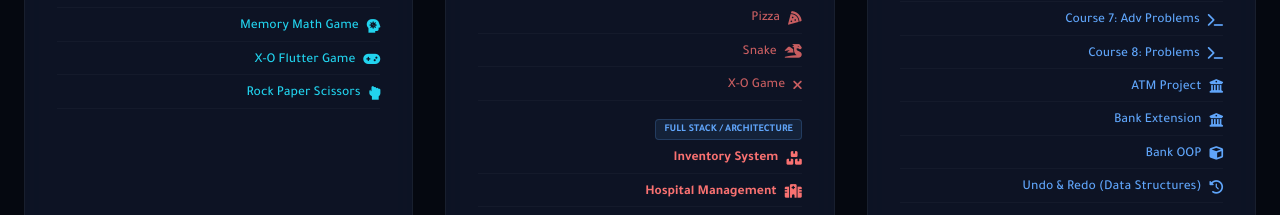
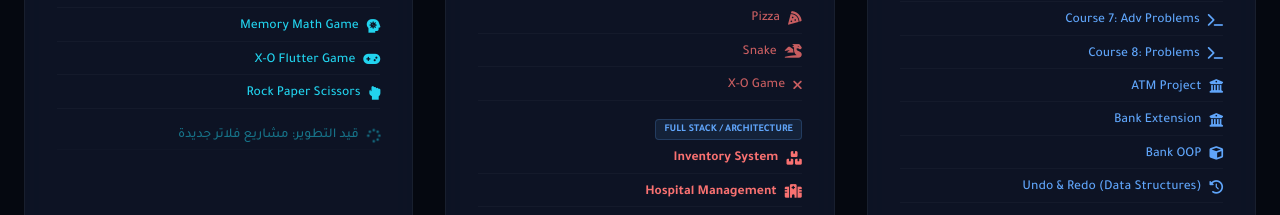
Before and after one commit to Albarafahed/MyPortfolio, a plain HTML site: page index.html in a window 1280 px wide. Shown: the part 1000-1215 px from the top of the page. Drawn offline with nearby package versions, Linux system fonts and the light colour scheme.

Commit message:
Update index.html

```diff
--- a/index.html
+++ b/index.html
@@ -84,18 +84,7 @@
 
 <body>
 
-    <!-- <nav class="fixed w-full z-50 glass">
-        <div class="max-w-7xl mx-auto px-6 py-4 flex justify-between items-center">
-            <div class="text-2xl font-extrabold gradient-text tracking-tighter italic underline decoration-blue-500">
-                ALBARA.DEV</div>
-            <div class="hidden md:flex gap-8 text-sm font-bold">
-                <a href="#home" class="hover:text-blue-400 transition">الرئيسية</a>
-                <a href="#projects" class="hover:text-blue-400 transition">المشاريع</a>
-                <a href="#tech" class="hover:text-blue-400 transition">التقنيات</a>
-                <a href="#work" class="hover:text-blue-400 transition">العمل</a>
-            </div>
-        </div>
-    </nav> -->
+
     <nav class="fixed w-full z-50 glass">
         <div class="max-w-7xl mx-auto px-6 py-4 flex justify-between items-center">
             <div class="text-2xl font-extrabold gradient-text tracking-tighter italic underline decoration-blue-500">
@@ -301,6 +290,8 @@
                             target="_blank"><i class="fas fa-gamepad"></i> X-O Flutter Game</a></li>
                     <li><a href="https://github.com/Albarafahed/MyProjects/tree/master/flutter/Front%20End/rock_paper_scissors_game/lib/main.dart"
                             target="_blank"><i class="fas fa-hand-rock"></i> Rock Paper Scissors</a></li>
+                    <li class="mt-4 flex items-center gap-2 opacity-50"><i class="fas fa-spinner fa-spin"></i> قيد
+                        التطوير: مشاريع فلاتر جديدة</li>
                 </ul>
             </div>
 
```
